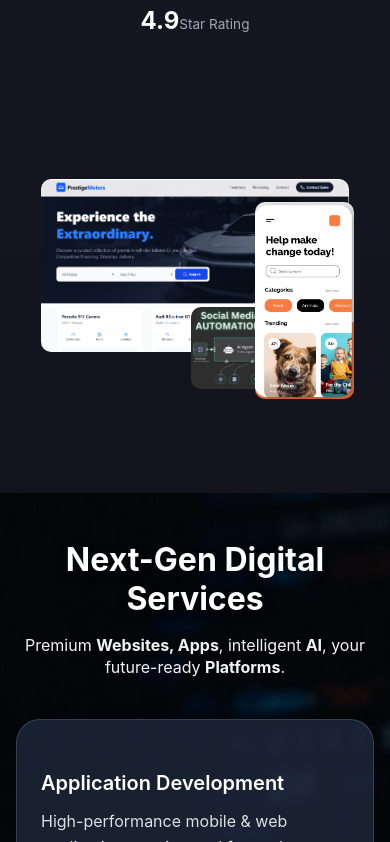
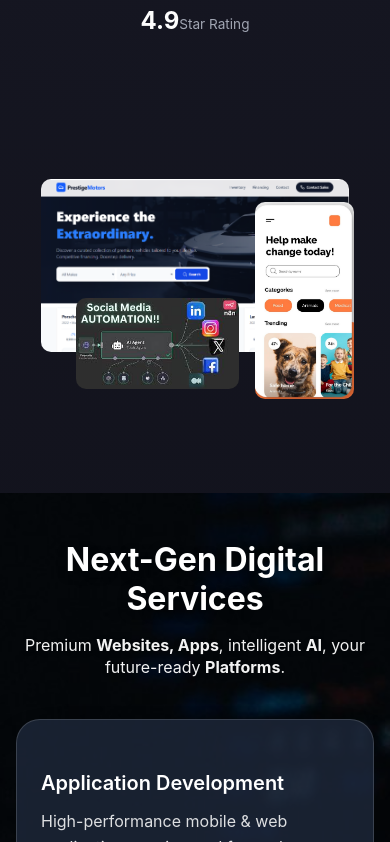
Before and after one commit to Darhkrich/DevMasters, a Next.js app: page / in a window 390 px wide. Shown: the part 1071-1913 px from the top of the page. Built offline with nearby package versions, Linux system fonts and the light colour scheme.

Commit message:
home page fix 2

```diff
--- a/src/components/sections/Heromockup.css
+++ b/src/components/sections/Heromockup.css
@@ -153,8 +153,8 @@
   }
 
   .hm-mockup-tablet {
-    width: 48%;
-    right: 10px;
+    width: 53%;
+    right: 110px;
   }
 
   .hm-mockup-mobile {
```
